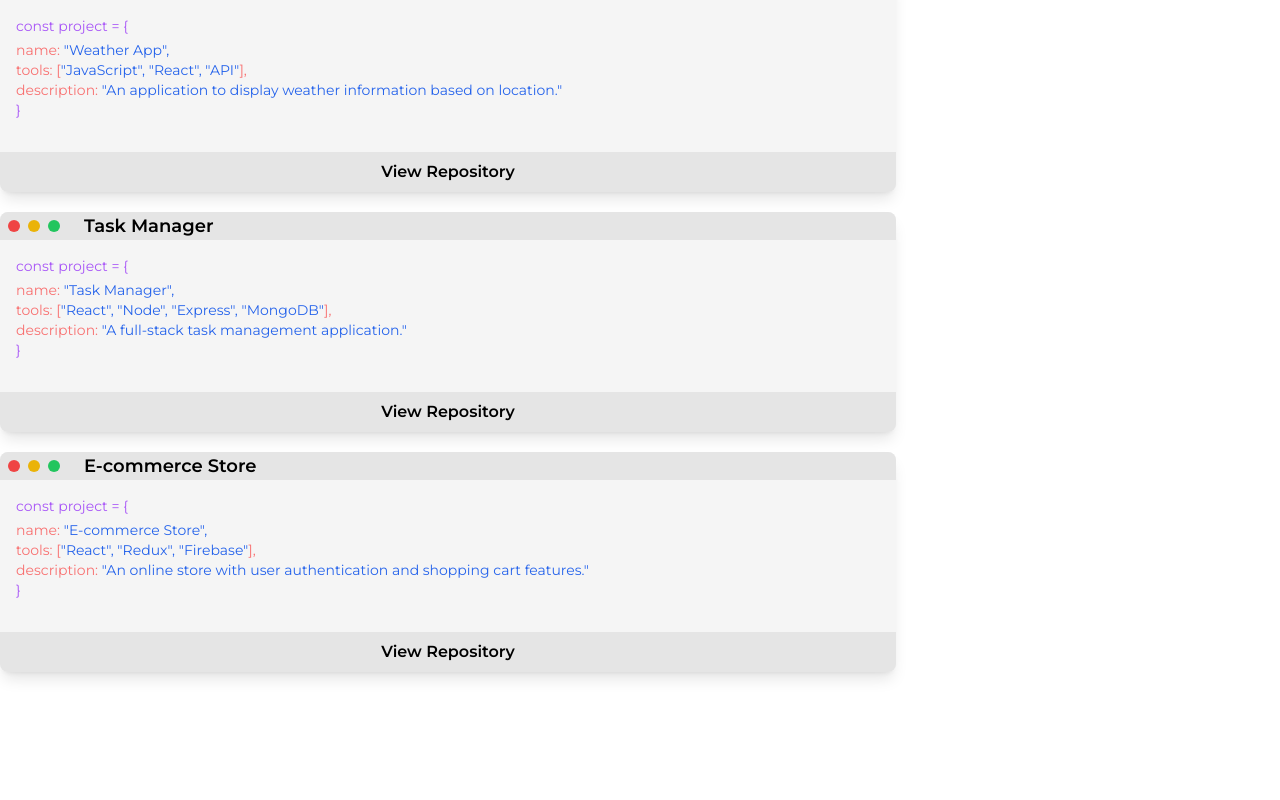
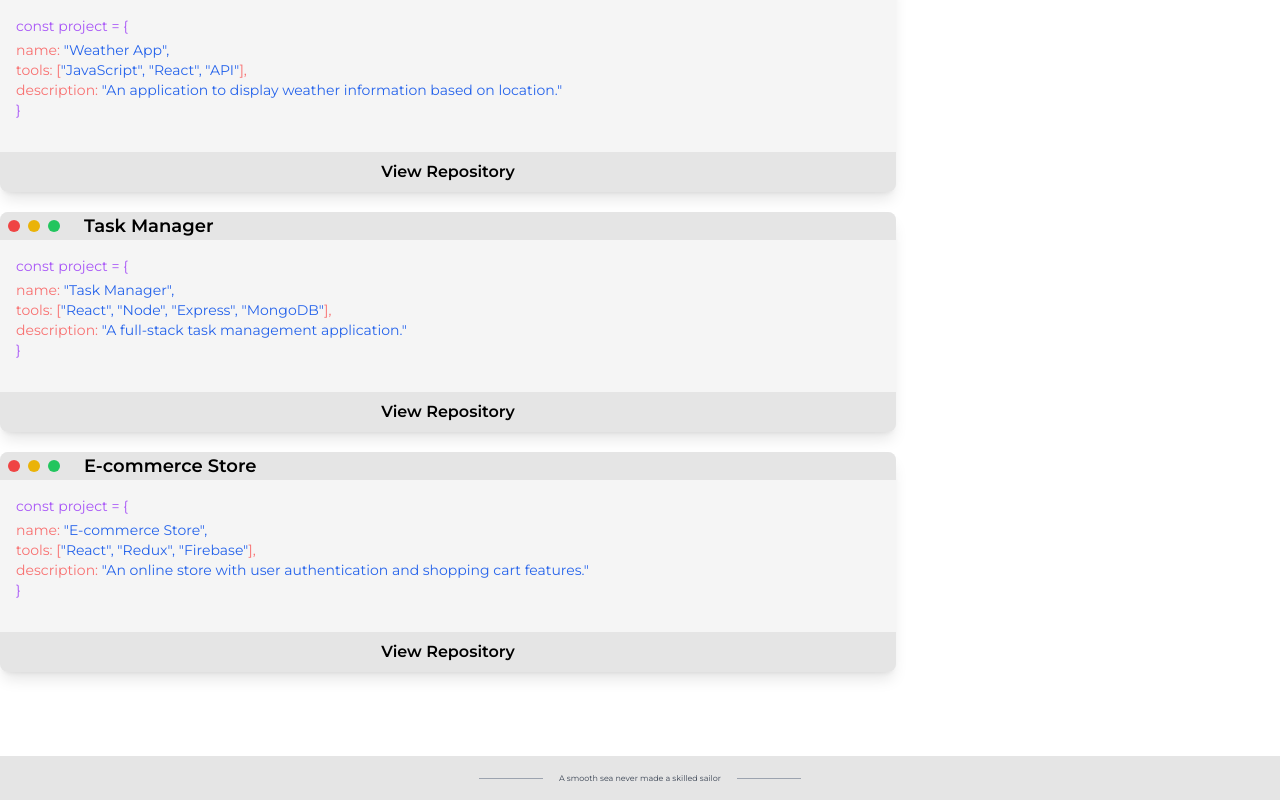
Before and after one commit to EnstromJohan/Portfolio, a React (Create React App) app in the folder react-site/: page / in a window 1280 px wide. Shown: the part 3704-4504 px from the top of the page. Before the commit the page ends 4396 px from the top, so only its background shows below. Built offline with nearby package versions, Linux system fonts and the light colour scheme.

Commit message:
Added footer

```diff
--- a/react-site/src/App.jsx
+++ b/react-site/src/App.jsx
@@ -4,6 +4,7 @@
 import AboutMe from "./components/AboutMe";
 import Skills from "./components/Skills";
 import Projects from "./components/Projects";
+import Footer from "./components/Footer";
 import './index.css';
 // import Projects from "./components/Projects";
 
@@ -26,6 +27,7 @@
             <AboutMe />
             <Skills />
             <Projects />
+            <Footer />
         </div>
     );
 };
--- /dev/null
+++ b/react-site/src/components/Footer.jsx
@@ -0,0 +1,16 @@
+import React from "react";
+
+const Footer = () => {
+    return (
+        <footer className="w-full py-4 mt-16 flex items-center justify-center bg-neutral-200 dark:bg-neutral-700 text-gray-700 dark:text-gray-300">
+            <div className="flex items-center space-x-4">
+                <div className="h-px w-16 bg-gray-400 dark:bg-gray-500"></div>
+                <p className="text-[8px]">A smooth sea never made a skilled sailor</p>
+                <div className="h-px w-16 bg-gray-400 dark:bg-gray-500"></div>
+
+            </div>
+        </footer>
+    )
+}
+
+export default Footer;
```
